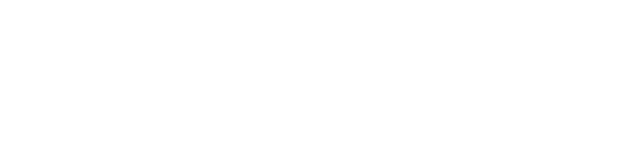
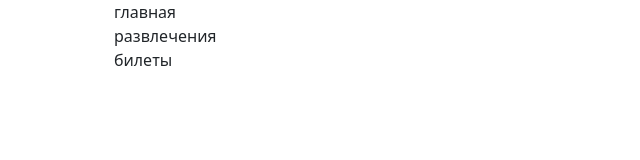
Before and after one commit to Polinkaaj/vopo, a plain HTML site: page voppo/Voppo.html in a window 1280 px wide. Shown: the whole page, without its empty margins (0-640 px from the left). Drawn offline with nearby package versions, Linux system fonts and the light colour scheme.

Commit message:
Update Voppo.html

```diff
--- a/voppo/Voppo.html
+++ b/voppo/Voppo.html
@@ -15,7 +15,12 @@
 
 <body>
   <div class="container">
-
+    <ul>
+      <li class="nav-link">главная</li>
+      <li class="nav-link">развлечения</li>
+      <li class="nav-link">билеты</li>
+      <li class="nav-link"></li>
+    </ul>
   </div>
 </body>
 
```
